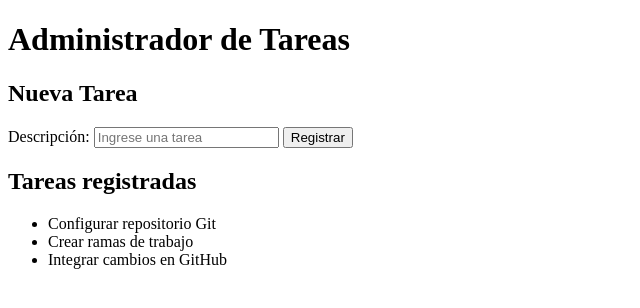
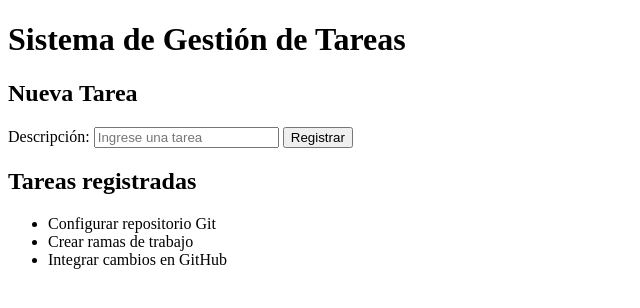
Before and after one commit to JOSUE-TS/sistema-tareas, a plain HTML site: page index.html in a window 1280 px wide. Shown: the whole page, without its empty margins (0-640 px from the left). Drawn offline with Linux system fonts and the light colour scheme.

Commit message:
Resolver conflicto en título principal

```diff
--- a/index.html
+++ b/index.html
@@ -6,7 +6,7 @@
     <title>Sistema de Tareas</title>
 </head>
 <body>
-    <h1>Administrador de Tareas</h1>
+    <h1>Sistema de Gestión de Tareas</h1>
 
     <main>
         <section id="formulario">
```
